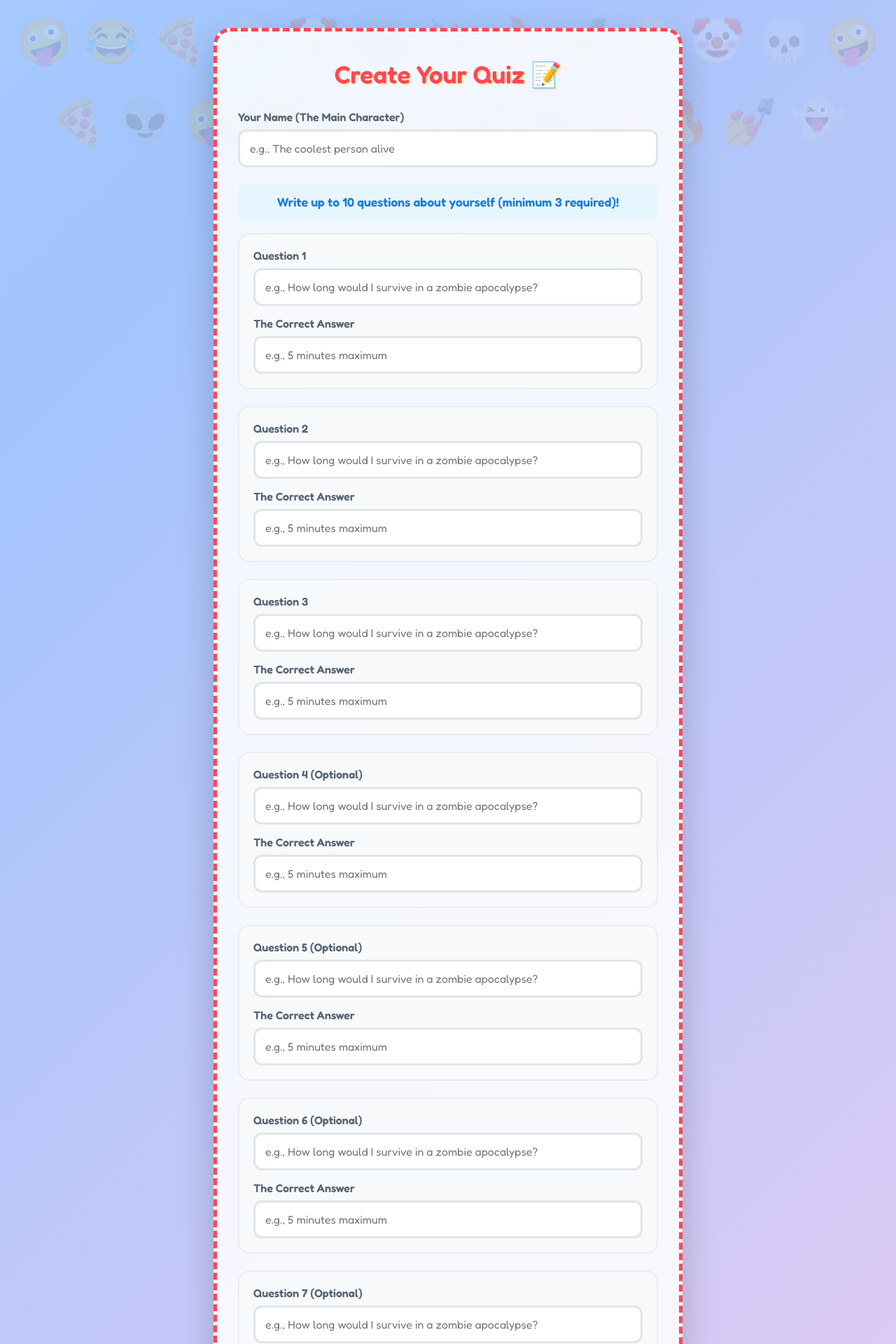
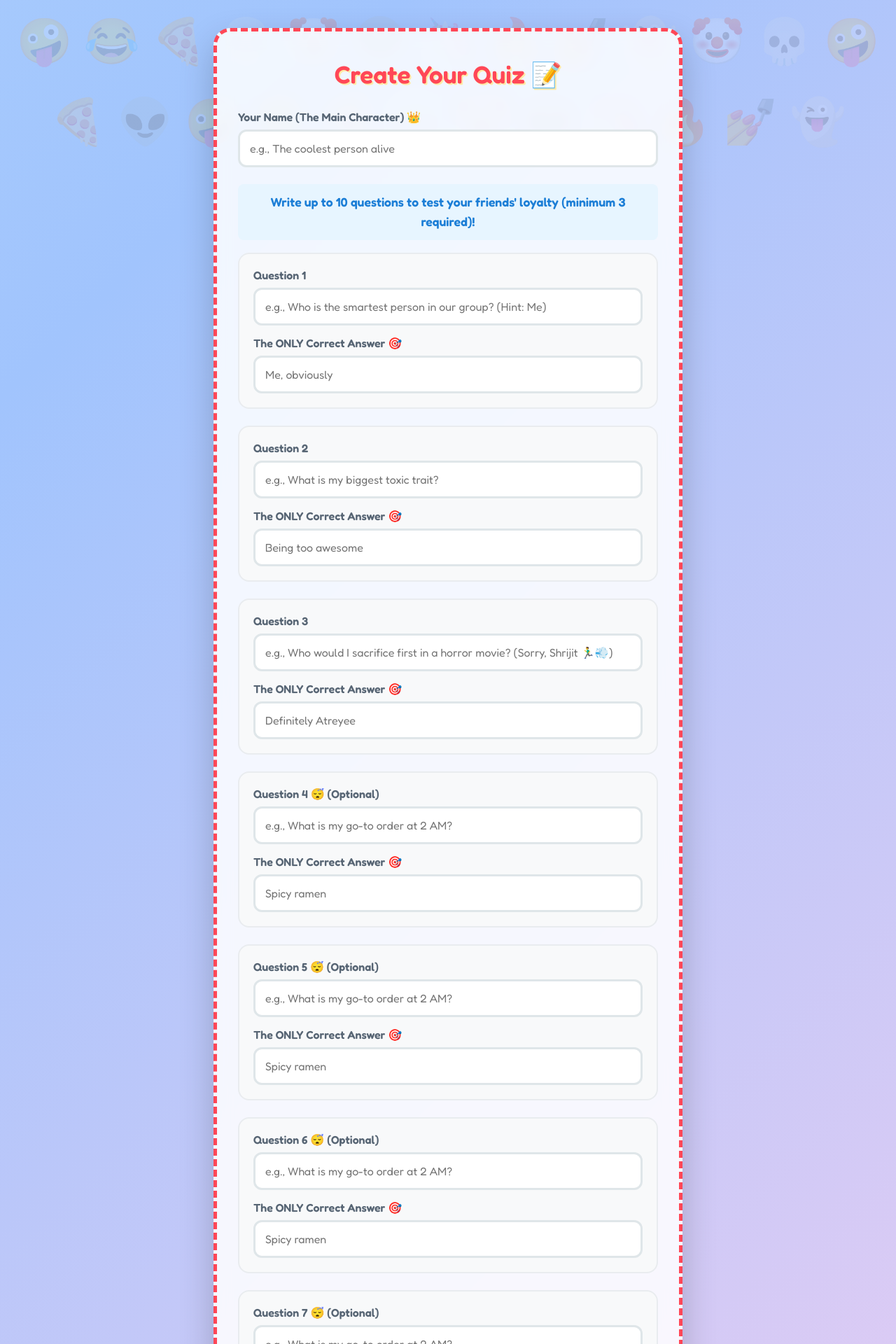
Before and after one commit to prishachakraborty1-ops/python-quiz-app, a Flask app: page /create in a window 1280 px wide. Shown: the top 1920 px of the page at 70% size. Run offline with Flask 3, Linux system fonts and the light colour scheme.

Commit message:
Update create.html

```diff
--- a/templates/create.html
+++ b/templates/create.html
@@ -3,21 +3,25 @@
   <h2>Create Your Quiz 📝</h2>
   <form method="POST">
     <div class="form-group">
-      <label>Your Name (The Main Character)</label>
+      <label>Your Name (The Main Character) 👑</label>
       <input type="text" name="creator_name" placeholder="e.g., The coolest person alive" required>
     </div>
 
     <p style="background: #e7f5ff; padding: 12px; border-radius: 8px; color: #1c7ed6; font-weight: bold;">
-      Write up to 10 questions about yourself (minimum 3 required)!
+      Write up to 10 questions to test your friends' loyalty (minimum 3 required)!
     </p>
 
     {% for i in range(1, 11) %}
       <div class="form-group" style="background: #f8f9fa; padding: 20px; border-radius: 16px; border: 2px solid #e9ecef;">
-        <label>Question {{ i }} {% if i > 3 %}(Optional){% endif %}</label>
-        <input type="text" name="q{{ i }}_text" placeholder="e.g., How long would I survive in a zombie apocalypse?" {% if i <= 3 %}required{% endif %}>
+        <label>Question {{ i }} {% if i > 3 %}😴 (Optional){% endif %}</label>
+        <input type="text" name="q{{ i }}_text"
+               placeholder="{% if i == 1 %}e.g., Who is the smartest person in our group? (Hint: Me){% elif i == 2 %}e.g., What is my biggest toxic trait?{% elif i == 3 %}e.g., Who would I sacrifice first in a horror movie? (Sorry, Shrijit 🏃‍♂️💨){% else %}e.g., What is my go-to order at 2 AM?{% endif %}"
+               {% if i <= 3 %}required{% endif %}>
 
-        <label style="margin-top: 15px;">The Correct Answer</label>
-        <input type="text" name="q{{ i }}_ans" placeholder="e.g., 5 minutes maximum" {% if i <= 3 %}required{% endif %}>
+        <label style="margin-top: 15px;">The ONLY Correct Answer 🎯</label>
+        <input type="text" name="q{{ i }}_ans"
+               placeholder="{% if i == 1 %}Me, obviously{% elif i == 2 %}Being too awesome{% elif i == 3 %}Definitely Atreyee{% else %}Spicy ramen{% endif %}"
+               {% if i <= 3 %}required{% endif %}>
       </div>
     {% endfor %}
 
```
